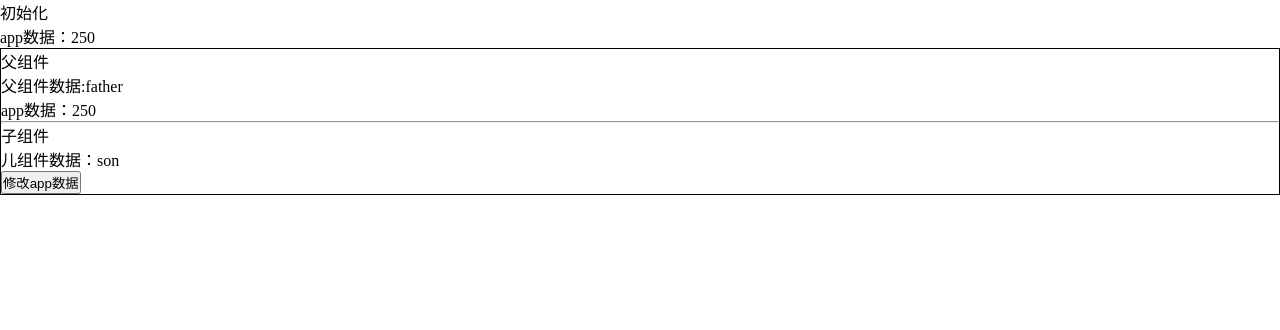
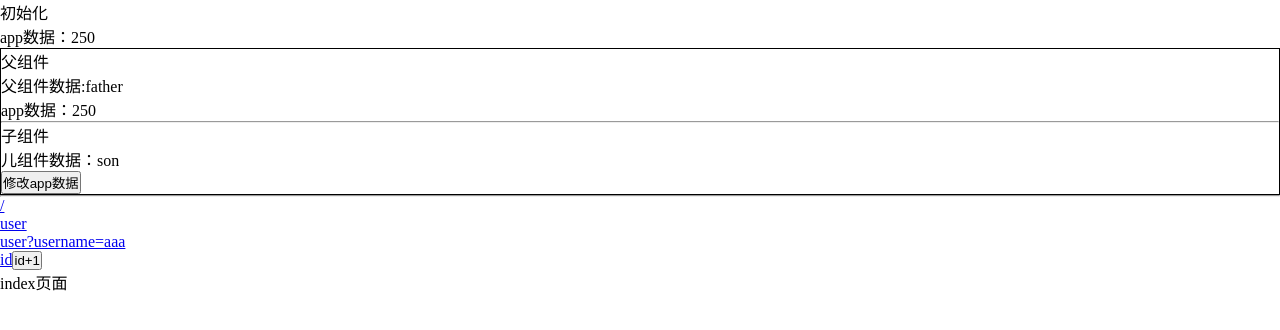
Before and after one commit to liyebang/new, a Vue app: page /#/ in a window 1280 px wide. Before the commit this address led to /#/user. Shown: the top 330 px of the page. Built offline with nearby package versions, Linux system fonts and the light colour scheme.

Commit message:
vuerouter

```diff
--- a/package.json
+++ b/package.json
@@ -9,7 +9,11 @@
   },
   "dependencies": {
     "core-js": "^3.4.4",
-    "vue": "^2.6.10"
+    "less": "^3.10.3",
+    "less-loader": "^5.0.0",
+    "vue": "^2.6.10",
+    "vue-route": "^1.5.1",
+    "vue-router": "^3.1.3"
   },
   "devDependencies": {
     "@vue/cli-plugin-babel": "^4.1.0",
--- a/src/App.vue
+++ b/src/App.vue
@@ -7,6 +7,15 @@
       <hr/>
       <Son @appmethod='setAppdata'/>
     </div>
+    <hr/>
+    <p><router-link to='/'>/</router-link></p>
+    <p><router-link to='/user'>user</router-link></p>
+    <p><router-link to='/user?username=aaa'>user?username=aaa</router-link></p>
+    <p>
+      <router-link :to='`/id/${num}`'>id</router-link>
+      <button @click="handleIdAdd">id+1</button>
+    </p>
+    <router-view></router-view>
   </div>
 </template>
 
@@ -28,6 +37,9 @@ export default {
   methods:{
     setAppdata(data){
       this.num = data;
+    },
+    handleIdAdd(){
+      this.num++;
     }
   }
 }
--- a/src/main.js
+++ b/src/main.js
@@ -3,6 +3,9 @@ import App from './App.vue'
 
 Vue.config.productionTip = false
 
+import router from './router'
+
 new Vue({
   render: h => h(App),
+  router
 }).$mount('#app')
--- /dev/null
+++ b/src/pages/id.vue
@@ -0,0 +1,20 @@
+<template>
+  <div class="id-page">
+      <div>id页面</div>
+      <div>id为：{{this.$route.params.id}}</div>
+  </div>
+</template>
+
+<script>
+export default {
+    mounted(){
+        window.console.log(this.$route)
+    }
+}
+</script>
+
+<style>
+.id-page{
+
+}
+</style>
--- /dev/null
+++ b/src/pages/index.vue
@@ -0,0 +1,17 @@
+<template>
+  <div class="index-page">
+      <div>index页面</div>
+  </div>
+</template>
+
+<script>
+export default {
+
+}
+</script>
+
+<style lang='less'>
+.index-page{
+
+}
+</style>
--- /dev/null
+++ b/src/pages/user.vue
@@ -0,0 +1,25 @@
+<template>
+  <div class="user-page">
+      <div>用户页面</div>
+      <div v-if="Object.keys(this.$route.query).length != 0">用户名:{{this.$route.query.username}}</div>
+  </div>
+</template>
+
+<script>
+export default {
+    mounted(){
+        window.console.log(this.$route)
+    },
+    watch:{
+        $route(){
+            window.console.log(this.$route)
+        }
+    }
+}
+</script>
+
+<style>
+.user-page{
+
+}
+</style>
--- /dev/null
+++ b/src/router.js
@@ -0,0 +1,18 @@
+import Vue from 'vue'
+import VueRouter from 'vue-router'
+
+Vue.use(VueRouter)
+
+import Index from './pages/index'
+import User from './pages/user'
+import Id from './pages/id'
+
+let routes =[
+    {path:'/',component:Index},
+    {path:'/user',component:User},
+    {path:'/id/:id',component:Id}
+]
+
+let router = new VueRouter({routes})
+
+export default router
```
Also changed, not shown: 1 other file (tests, documents, lock files or other folders).
